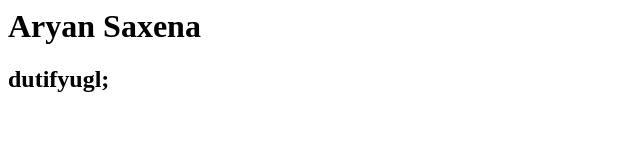
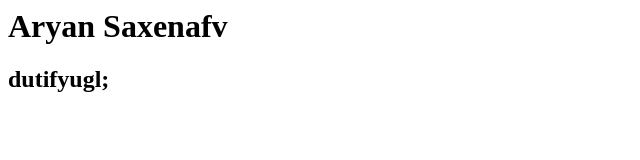
Before and after one commit to aryan-1107/myapp, a plain HTML site: page index.html in a window 1280 px wide. Shown: the full height of the page, 0-640 px from the left. Drawn offline with Linux system fonts and the light colour scheme.

Commit message:
Third Commit

```diff
--- a/index.html
+++ b/index.html
@@ -1,2 +1,2 @@
-<h1> Aryan Saxena </h1>
+<h1> Aryan Saxenafv</h1>
 <h2> dutifyugl;</h2>
```
